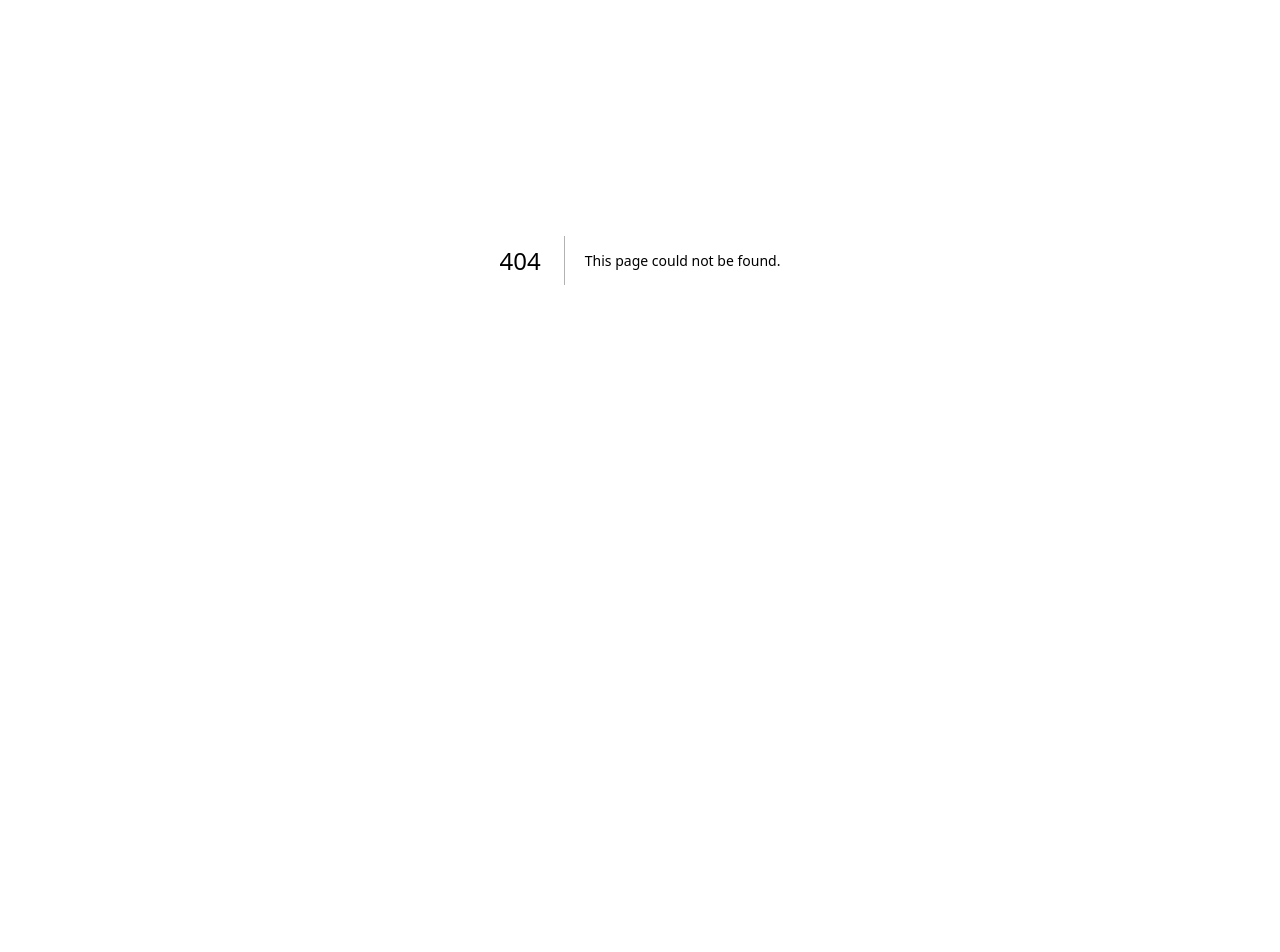
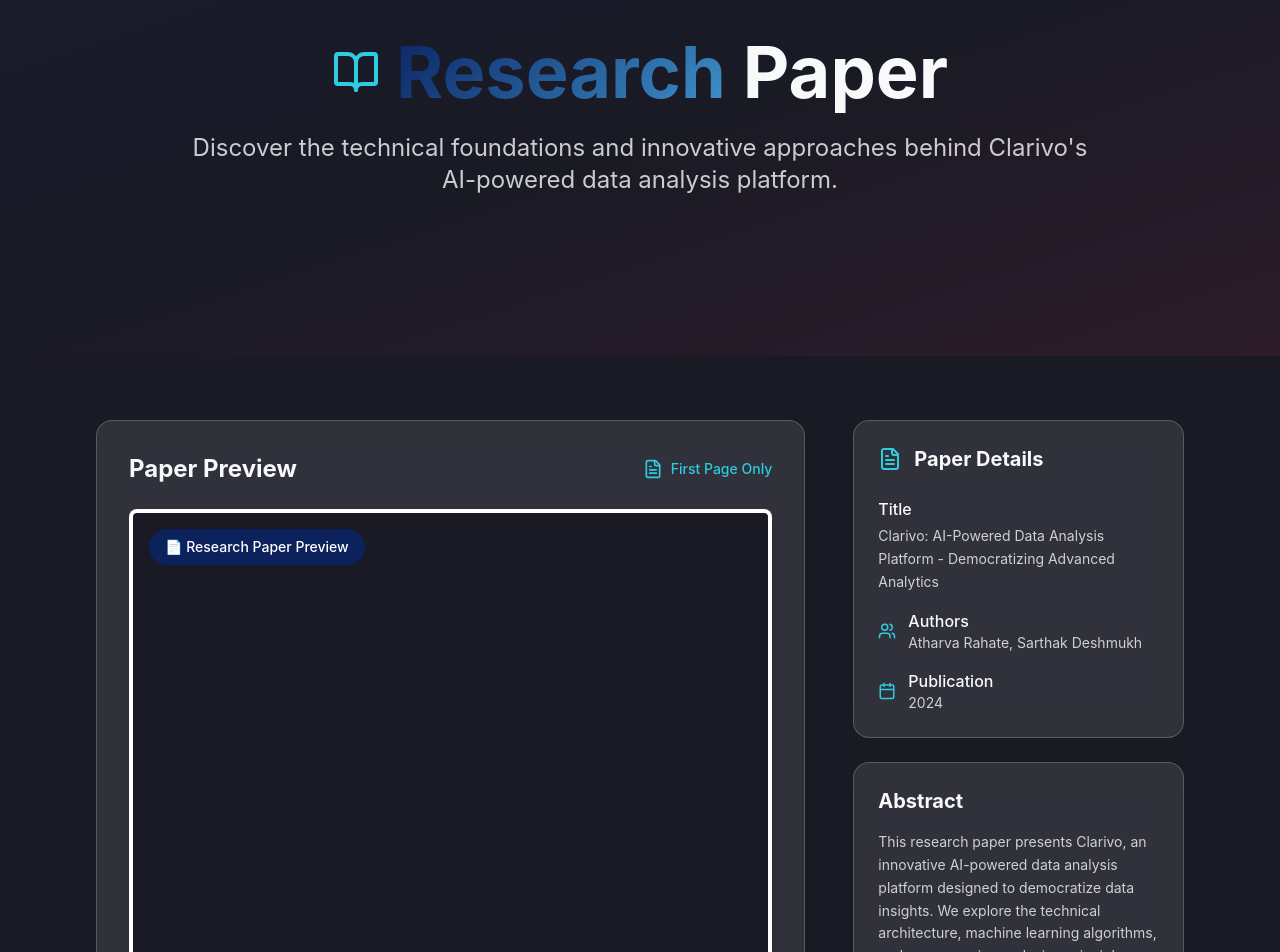
Before and after one commit to CrazAr374/clarivo, a Next.js app: page /research in a window 1280 px wide. Before the commit this address had no page. Shown: the part 140-1092 px from the top of the page. Before the commit the page ends 800 px from the top, so only its background shows below. Built offline with nearby package versions, Linux system fonts and the light colour scheme.

Commit message:
Research page added Made a proper research on the Tool !!

```diff
--- /dev/null
+++ b/app/research/page.tsx
@@ -0,0 +1,193 @@
+'use client'
+
+import { useState } from 'react'
+import Layout from '../../components/Layout'
+import { motion } from 'framer-motion'
+import { FileText, Users, Calendar, BookOpen, MessageCircle, ExternalLink } from 'lucide-react'
+
+const ResearchPage = () => {
+  const [hasViewed, setHasViewed] = useState(false)
+
+  const sendWhatsAppMessage = () => {
+    const phoneNumber = '+918149812710'
+    const message = 'Hey hi i would like to see the research paper and would like to contribute'
+    const whatsappUrl = `https://wa.me/${phoneNumber.replace('+', '')}?text=${encodeURIComponent(message)}`
+
+    // Open WhatsApp in a new tab
+    window.open(whatsappUrl, '_blank')
+    setHasViewed(true)
+  }
+
+  return (
+    <Layout>
+      {/* Hero Section */}
+      <section className="py-24 section-padding relative overflow-hidden">
+        <div className="absolute inset-0 bg-gradient-to-br from-primary/10 via-transparent to-accent/10" />
+
+        <div className="container-max relative z-10">
+          <motion.div
+            initial={{ opacity: 0, y: 30 }}
+            animate={{ opacity: 1, y: 0 }}
+            transition={{ duration: 0.8 }}
+            className="text-center mb-16"
+          >
+            <div className="flex items-center justify-center mb-6">
+              <BookOpen className="text-accent-secondary mr-4" size={48} />
+              <h1 className="text-5xl md:text-6xl lg:text-7xl font-bold">
+                <span className="text-gradient">Research</span>{' '}
+                <span className="text-neutral-light">Paper</span>
+              </h1>
+            </div>
+            <p className="text-xl md:text-2xl text-neutral-light/80 max-w-4xl mx-auto leading-relaxed">
+              Discover the technical foundations and innovative approaches behind Clarivo's
+              AI-powered data analysis platform.
+            </p>
+          </motion.div>
+        </div>
+      </section>
+
+      {/* Main Content */}
+      <section className="py-16 section-padding">
+        <div className="container-max">
+          <div className="grid lg:grid-cols-3 gap-12">
+            {/* PDF Preview Section */}
+            <motion.div
+              initial={{ opacity: 0, x: -30 }}
+              animate={{ opacity: 1, x: 0 }}
+              transition={{ duration: 0.6, delay: 0.2 }}
+              className="lg:col-span-2"
+            >
+              <div className="glass-morphism p-8 rounded-2xl">
+                <div className="flex items-center justify-between mb-6">
+                  <h2 className="text-2xl font-bold text-neutral-light">Paper Preview</h2>
+                  <div className="flex items-center space-x-2 text-accent-secondary">
+                    <FileText size={20} />
+                    <span className="text-sm font-medium">First Page Only</span>
+                  </div>
+                </div>
+
+                {/* PDF Preview Container */}
+                <div className="relative bg-white rounded-lg overflow-hidden shadow-lg border-4 border-white/10">
+                  <div className="relative h-[600px] md:h-[700px]">
+                    <iframe
+                      src="/Clarivo{Research}.pdf#page=1&toolbar=0&navpanes=0&scrollbar=0&zoom=fit&view=FitH"
+                      width="100%"
+                      height="100%"
+                      className="border-0"
+                      title="Clarivo Research Paper Preview - Page 1 Only"
+                      style={{ pointerEvents: 'none' }}
+                    />
+
+                    {/* Overlay to prevent interaction */}
+                    <div className="absolute inset-0 bg-transparent" style={{ pointerEvents: 'auto' }} />
+                  </div>
+
+                  {/* Preview Watermark */}
+                  <div className="absolute top-4 left-4 bg-primary/90 text-white px-4 py-2 rounded-full text-sm font-medium backdrop-blur-sm">
+                    📄 Research Paper Preview
+                  </div>
+
+                  {/* Info Overlay */}
+                  <div className="absolute bottom-0 left-0 right-0 bg-gradient-to-t from-black/80 via-black/40 to-transparent p-6">
+                    <div className="text-center text-white">
+                      <p className="text-lg font-semibold mb-2">Interested in our research?</p>
+                      <p className="text-sm opacity-90">Contact us via WhatsApp to learn more and contribute to the project.</p>
+                    </div>
+                  </div>
+                </div>
+              </div>
+            </motion.div>
+
+            {/* Paper Information Sidebar */}
+            <motion.div
+              initial={{ opacity: 0, x: 30 }}
+              animate={{ opacity: 1, x: 0 }}
+              transition={{ duration: 0.6, delay: 0.4 }}
+              className="space-y-6"
+            >
+              {/* Paper Details */}
+              <div className="glass-morphism p-6 rounded-2xl">
+                <h3 className="text-xl font-bold text-neutral-light mb-6 flex items-center">
+                  <FileText className="mr-3 text-accent-secondary" size={24} />
+                  Paper Details
+                </h3>
+
+                <div className="space-y-4">
+                  <div>
+                    <p className="text-neutral-light font-medium mb-1">Title</p>
+                    <p className="text-neutral-light/80 text-sm leading-relaxed">
+                      Clarivo: AI-Powered Data Analysis Platform - Democratizing Advanced Analytics
+                    </p>
+                  </div>
+
+                  <div className="flex items-center space-x-3">
+                    <Users className="text-accent-secondary" size={18} />
+                    <div>
+                      <p className="text-neutral-light font-medium">Authors</p>
+                      <p className="text-neutral-light/80 text-sm">Atharva Rahate, Sarthak Deshmukh</p>
+                    </div>
+                  </div>
+
+                  <div className="flex items-center space-x-3">
+                    <Calendar className="text-accent-secondary" size={18} />
+                    <div>
+                      <p className="text-neutral-light font-medium">Publication</p>
+                      <p className="text-neutral-light/80 text-sm">2024</p>
+                    </div>
+                  </div>
+                </div>
+              </div>
+
+              {/* Abstract */}
+              <div className="glass-morphism p-6 rounded-2xl">
+                <h3 className="text-xl font-bold text-neutral-light mb-4">Abstract</h3>
+                <p className="text-neutral-light/80 text-sm leading-relaxed">
+                  This research paper presents Clarivo, an innovative AI-powered data analysis platform
+                  designed to democratize data insights. We explore the technical architecture, machine
+                  learning algorithms, and user experience design principles that make complex data analysis
+                  accessible to users without technical expertise.
+                </p>
+              </div>
+
+              {/* Contact Section */}
+              <div className="glass-morphism p-6 rounded-2xl">
+                <h3 className="text-xl font-bold text-neutral-light mb-4 flex items-center">
+                  <MessageCircle className="mr-3 text-accent-secondary" size={24} />
+                  Interested in Contributing?
+                </h3>
+                <p className="text-neutral-light/80 text-sm mb-6 leading-relaxed">
+                  Want to learn more about our research or contribute to the project?
+                  Get in touch with our research team directly.
+                </p>
+
+                <button
+                  onClick={sendWhatsAppMessage}
+                  className="btn-primary w-full flex items-center justify-center space-x-2"
+                >
+                  <MessageCircle size={18} />
+                  <span>Contact via WhatsApp</span>
+                </button>
+
+                {hasViewed && (
+                  <div className="mt-4 p-3 bg-green-500/10 rounded-lg border border-green-500/20">
+                    <p className="text-xs text-green-400 text-center leading-relaxed">
+                      ✓ Message sent! We&apos;ll get back to you soon.
+                    </p>
+                  </div>
+                )}
+
+                <div className="mt-4 p-3 bg-accent/10 rounded-lg">
+                  <p className="text-xs text-neutral-light/70 text-center leading-relaxed">
+                    📱 This will open WhatsApp with a pre-written message to our research team.
+                  </p>
+                </div>
+              </div>
+            </motion.div>
+          </div>
+        </div>
+      </section>
+    </Layout>
+  )
+}
+
+export default ResearchPage
--- a/components/Footer.tsx
+++ b/components/Footer.tsx
@@ -158,7 +158,7 @@
               © {new Date().getFullYear()} Clarivo. All rights reserved.
             </p>
             <p className="text-neutral-light/70 text-sm">
-              Made with ❤️ for data enthusiasts everywhere
+              Made with ❤️ by <a href="https://github.com/atharva-rahate" className="text-accent-secondary hover:text-accent transition-colors duration-300">Atharva Rahate</a>
             </p>
           </motion.div>
         </div>
--- a/components/Navigation.tsx
+++ b/components/Navigation.tsx
@@ -26,6 +26,7 @@
     { label: 'Home', href: '/' },
     { label: 'Features', href: '/features' },
     { label: 'About', href: '/about' },
+    { label: 'Research', href: '/research' },
     { label: 'Careers', href: '/careers' },
     { label: 'Contact', href: '/contact' },
   ]
```
Also changed, not shown: package.json (+13 -12 lines), 2 other files (tests, documents, lock files or other folders).
